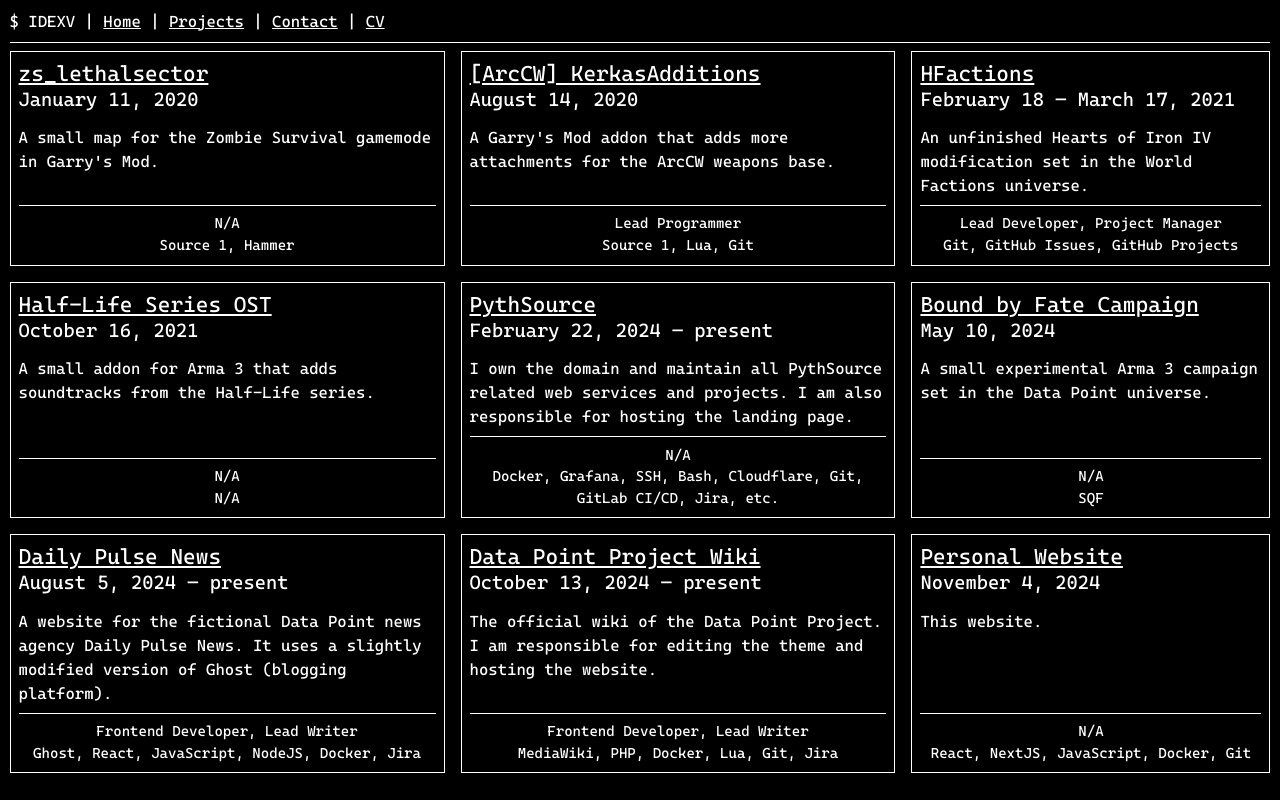
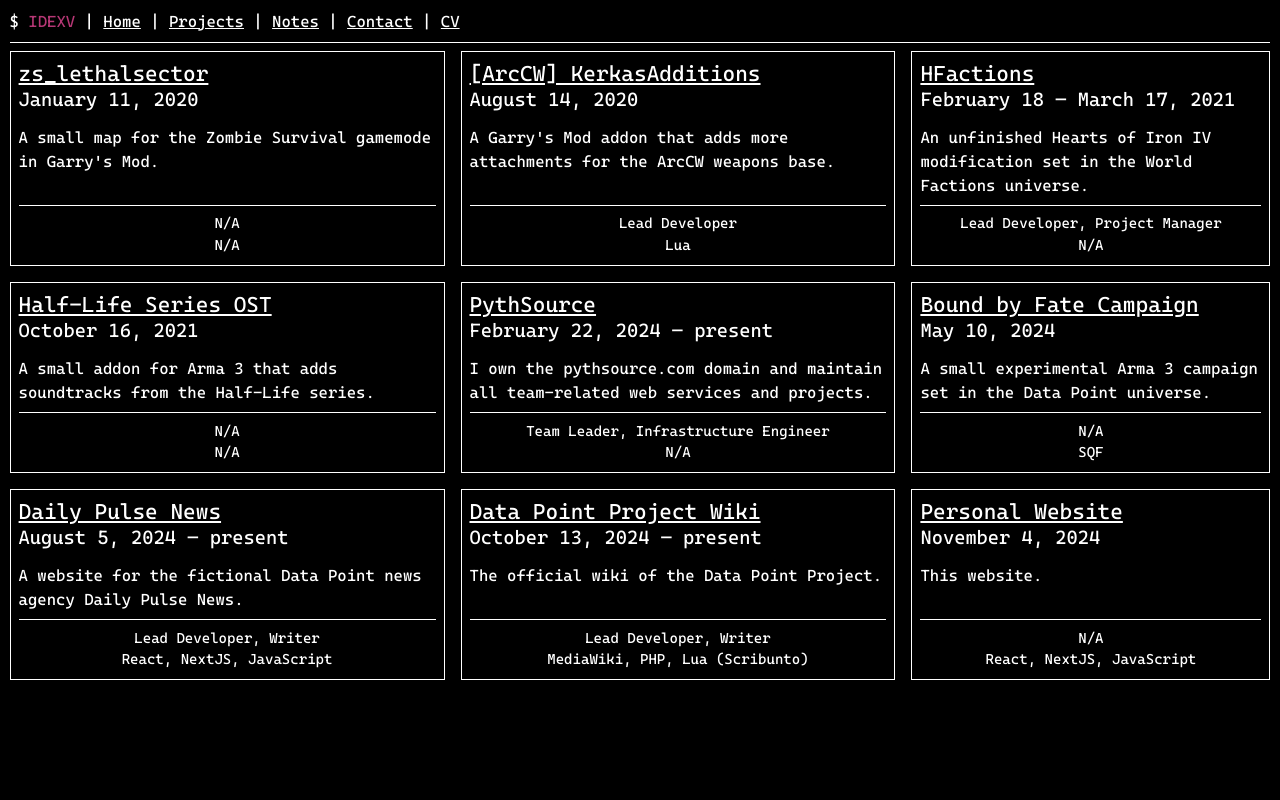
Before and after one commit to IDEXV/idexv-site, a Next.js app: page /projects in a window 1280 px wide. Built offline with nearby package versions, Linux system fonts and the light colour scheme.

Commit message:
small rework and improvements

```diff
--- a/src/app/contact/page.jsx
+++ b/src/app/contact/page.jsx
@@ -1,6 +1,6 @@
 export const metadata = {
     title: "Contact — IDEXV",
-    description: "IDEXV's contacts"
+    description: "Some ways to get in touch with me."
 }
 
 export default function ContactPage() {
@@ -16,7 +16,7 @@
             <p>My other profiles:</p>
             <ul>
                 <li><a target="_blank" href="https://github.com/IDEXV">GitHub</a> (mostly inactive)</li>
-                <li><a target="_blank" href="https://git.pythsource.com/IDEXV">GitLab (PythSource)</a></li>
+                <li><a target="_blank" href="https://git.pythsource.com/IDEXV">GitLab</a> (PythSource)</li>
             </ul>
         </>
     )
--- a/src/app/cv/page.jsx
+++ b/src/app/cv/page.jsx
@@ -1,6 +1,5 @@
 export const metadata = {
-    title: "CV — IDEXV",
-    description: "IDEXV's CV"
+    title: "CV — IDEXV"
 }
 
 export default function CVPage() {
--- a/src/app/layout.jsx
+++ b/src/app/layout.jsx
@@ -6,10 +6,10 @@
 
 export const metadata = {
     title: "IDEXV",
-    description: "IDEXV's personal website",
+    description: "IDEXV's personal website.",
     openGraph: {
         title: "IDEXV",
-        description: "IDEXV's personal website",
+        description: "IDEXV's personal website.",
         url: "https://idexv.com",
         siteName: "IDEXV",
         images: [
@@ -25,7 +25,7 @@
     twitter: {
         card: "summary_large_image",
         title: "IDEXV",
-        description: "IDEXV's personal website",
+        description: "IDEXV's personal website.",
         images: ['https://idexv.com/header.png'],
     },
 }
--- a/src/app/projects/page.jsx
+++ b/src/app/projects/page.jsx
@@ -2,7 +2,7 @@
 
 export const metadata = {
   title: "Projects — IDEXV",
-  description: "IDEXV's projects",
+  description: "A list of projects I've contributed to.",
 };
 
 export default function ProjectsPage() {
@@ -17,7 +17,7 @@
           }
           projectDates="January 11, 2020"
           description="A small map for the Zombie Survival gamemode in Garry's Mod."
-          technologies="Source 1, Hammer"
+          technologies="N/A"
           roles="N/A"
         />
         <Project
@@ -28,8 +28,8 @@
           }
           projectDates="August 14, 2020"
           description="A Garry's Mod addon that adds more attachments for the ArcCW weapons base."
-          technologies="Source 1, Lua, Git"
-          roles="Lead Programmer"
+          technologies="Lua"
+          roles="Lead Developer"
         />
         <Project
           projectName={
@@ -37,7 +37,7 @@
           }
           projectDates="February 18 — March 17, 2021"
           description="An unfinished Hearts of Iron IV modification set in the World Factions universe."
-          technologies="Git, GitHub Issues, GitHub Projects"
+          technologies="N/A"
           roles="Lead Developer, Project Manager"
         />
         <Project
@@ -54,9 +54,9 @@
         <Project
           projectName={<a target="_blank" href="https://pythsource.com">PythSource</a>}
           projectDates="February 22, 2024 — present"
-          description="I own the domain and maintain all PythSource related web services and projects. I am also responsible for hosting the landing page."
-          technologies="Docker, Grafana, SSH, Bash, Cloudflare, Git, GitLab CI/CD, Jira, etc."
-          roles="N/A"
+          description="I own the pythsource.com domain and maintain all team-related web services and projects."
+          technologies="N/A"
+          roles="Team Leader, Infrastructure Engineer"
         />
         <Project
           projectName={
@@ -74,18 +74,18 @@
             <a target="_blank" href="https://dpn.pythsource.com/">Daily Pulse News</a>
           }
           projectDates="August 5, 2024 — present"
-          description="A website for the fictional Data Point news agency Daily Pulse News. It uses a slightly modified version of Ghost (blogging platform)."
-          technologies="Ghost, React, JavaScript, NodeJS, Docker, Jira"
-          roles="Frontend Developer, Lead Writer"
+          description="A website for the fictional Data Point news agency Daily Pulse News."
+          technologies="React, NextJS, JavaScript"
+          roles="Lead Developer, Writer"
         />
         <Project
           projectName={
             <a target="_blank" href="https://dpw.pythsource.com/">Data Point Project Wiki</a>
           }
           projectDates="October 13, 2024 — present"
-          description="The official wiki of the Data Point Project. I am responsible for editing the theme and hosting the website."
-          technologies="MediaWiki, PHP, Docker, Lua, Git, Jira"
-          roles="Frontend Developer, Lead Writer"
+          description="The official wiki of the Data Point Project."
+          technologies="MediaWiki, PHP, Lua (Scribunto)"
+          roles="Lead Developer, Writer"
         />
         <Project
           projectName={
@@ -95,7 +95,7 @@
           }
           projectDates="November 4, 2024"
           description="This website."
-          technologies="React, NextJS, JavaScript, Docker, Git"
+          technologies="React, NextJS, JavaScript"
           roles="N/A"
         />
       </div>
--- a/src/components/header.jsx
+++ b/src/components/header.jsx
@@ -4,9 +4,10 @@
   return (
     <>
       <div className="header">
-        $ <span className="text-blue-500">IDEXV</span> |{" "}
+        $ <span className="header-name">IDEXV</span> |{" "}
         <Link href="/">Home</Link> | <Link href="/projects">Projects</Link> |{" "}
-        <Link href="/contact">Contact</Link> | <Link href="/cv">CV</Link>
+        <Link href="/notes">Notes</Link> | <Link href="/contact">Contact</Link>{" "}
+        | <Link href="/cv">CV</Link>
       </div>
     </>
   );
--- a/src/styles/root.scss
+++ b/src/styles/root.scss
@@ -85,6 +85,29 @@
     list-style: decimal;
 }
 
+.header-name {
+    color: rgb(78, 96, 255);
+    animation: loopingColor 30s linear infinite;
+}
+
+@keyframes loopingColor {
+    0% {
+        color: rgb(78, 96, 255);
+    }
+    30% {
+        color: rgb(248, 29, 29);
+    }
+    60% {
+        color: rgb(32, 180, 32);
+    }
+    90% {
+        color: rgb(50, 50, 224);
+    }
+    100% {
+        color: rgb(160, 51, 187);
+    }
+}
+
 @media screen and (max-width: 1250px) {
     .projects-list {
         grid-template-columns: auto auto;
```
Also changed, not shown: src/app/notes/page.jsx (added, +12 -0 lines).
